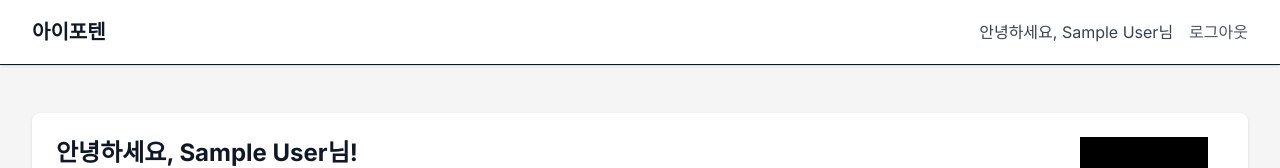
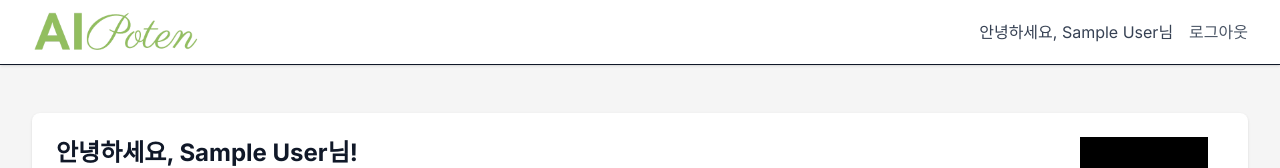
Before and after one commit to alexcynn/aipoten, a Next.js app: page /dashboard in a window 1280 px wide. Shown: the top 168 px of the page. Built offline with nearby package versions, Linux system fonts and the light colour scheme; no server answers; the database is empty; sample sign-in values are in the browser's storage.

Commit message:
대시보드 로고 적용

```diff
--- a/src/app/admin/page.tsx
+++ b/src/app/admin/page.tsx
@@ -4,6 +4,7 @@ import { useState, useEffect } from 'react'
 import { useSession } from 'next-auth/react'
 import { useRouter } from 'next/navigation'
 import Link from 'next/link'
+import Image from 'next/image'
 
 interface Stats {
   users: number
@@ -84,8 +85,15 @@ export default function AdminPage() {
         <div className="max-w-7xl mx-auto px-4 sm:px-6 lg:px-8">
           <div className="flex justify-between items-center h-16">
             <div className="flex items-center">
-              <Link href="/dashboard" className="text-xl font-bold text-aipoten-navy">
-                아이포텐 관리자
+              <Link href="/dashboard" className="flex items-center">
+                <Image
+                  src="/images/logo-text.png"
+                  alt="AI Poten"
+                  width={160}
+                  height={40}
+                  className="h-10 w-auto"
+                  priority
+                />
               </Link>
             </div>
             <div className="flex items-center space-x-4">
--- a/src/app/dashboard/page.tsx
+++ b/src/app/dashboard/page.tsx
@@ -4,6 +4,7 @@ import { useSession, signOut } from 'next-auth/react'
 import { useRouter } from 'next/navigation'
 import { useEffect, useState } from 'react'
 import Link from 'next/link'
+import Image from 'next/image'
 import ProfilePictureUpload from '@/components/ProfilePictureUpload'
 
 interface Child {
@@ -112,8 +113,15 @@ export default function DashboardPage() {
       <header className="bg-white shadow-sm border-b">
         <div className="max-w-7xl mx-auto px-4 sm:px-6 lg:px-8">
           <div className="flex justify-between items-center h-16">
-            <Link href="/" className="text-xl font-bold text-aipoten-navy">
-              아이포텐
+            <Link href="/" className="flex items-center">
+              <Image
+                src="/images/logo-text.png"
+                alt="AI Poten"
+                width={160}
+                height={40}
+                className="h-10 w-auto"
+                priority
+              />
             </Link>
 
             <div className="flex items-center space-x-4">
--- a/src/app/dashboard/therapist/page.tsx
+++ b/src/app/dashboard/therapist/page.tsx
@@ -4,6 +4,7 @@ import { useSession, signOut } from 'next-auth/react'
 import { useRouter } from 'next/navigation'
 import { useEffect, useState } from 'react'
 import Link from 'next/link'
+import Image from 'next/image'
 import ProfilePictureUpload from '@/components/ProfilePictureUpload'
 
 interface TherapistProfile {
@@ -158,8 +159,15 @@ export default function TherapistDashboardPage() {
       <header className="bg-white shadow-sm border-b">
         <div className="max-w-7xl mx-auto px-4 sm:px-6 lg:px-8">
           <div className="flex justify-between items-center h-16">
-            <Link href="/" className="text-xl font-bold text-aipoten-navy">
-              아이포텐 - 치료사
+            <Link href="/" className="flex items-center">
+              <Image
+                src="/images/logo-text.png"
+                alt="AI Poten"
+                width={160}
+                height={40}
+                className="h-10 w-auto"
+                priority
+              />
             </Link>
 
             <div className="flex items-center space-x-4">
--- a/src/app/login/page.tsx
+++ b/src/app/login/page.tsx
@@ -181,7 +181,7 @@ export default function LoginPage() {
             <button
               type="submit"
               disabled={isLoading || !email || !password}
-              className="group relative w-full flex justify-center py-3 px-4 border border-transparent text-base font-semibold rounded-lg text-white bg-aipoten-green hover:bg-aipoten-navy focus:outline-none focus:ring-2 focus:ring-offset-2 focus:ring-aipoten-green disabled:opacity-50 disabled:cursor-not-allowed transition-colors"
+              className="w-full inline-flex justify-center py-2 px-4 border border-gray-300 rounded-md shadow-sm bg-white text-sm font-medium text-gray-700 hover:bg-gray-50 disabled:opacity-50 disabled:cursor-not-allowed transition-colors"
             >
               {isLoading ? '로그인 중...' : '로그인'}
             </button>
```
